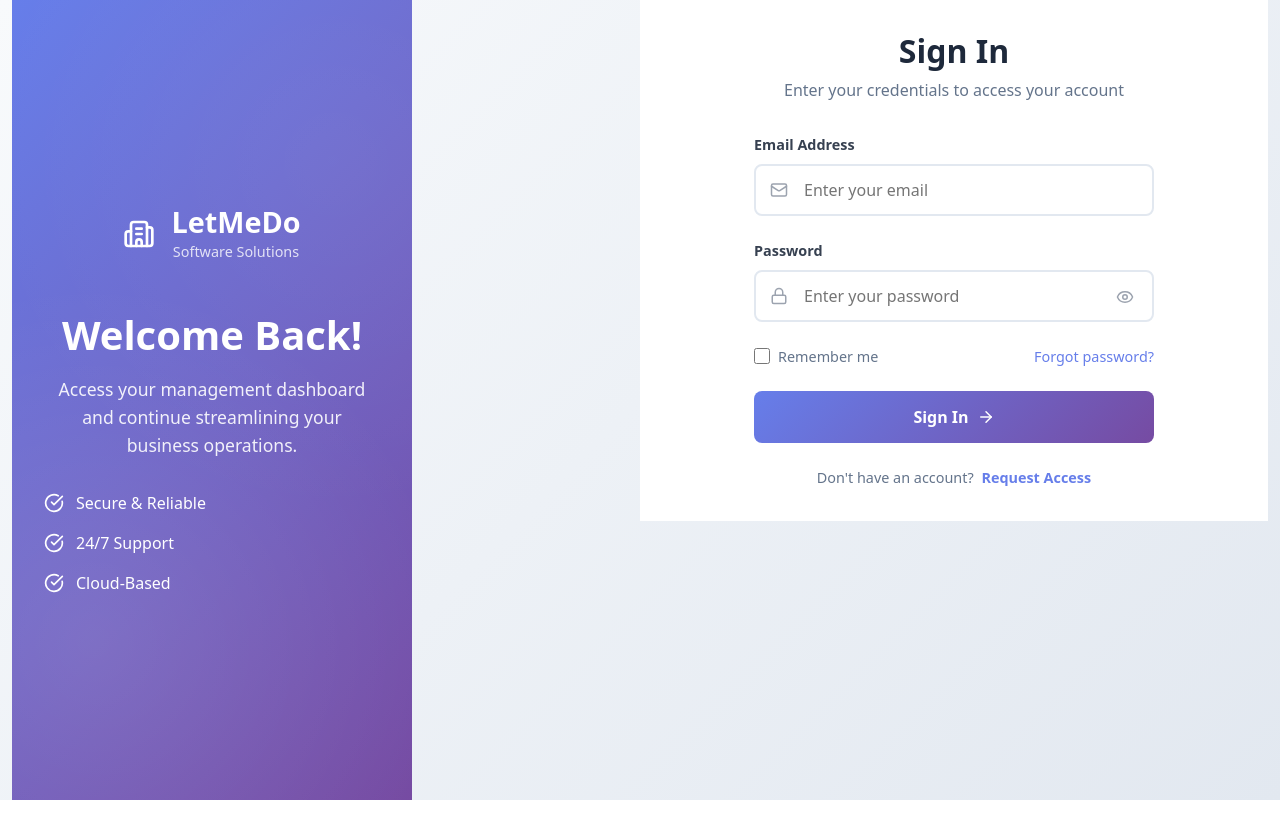
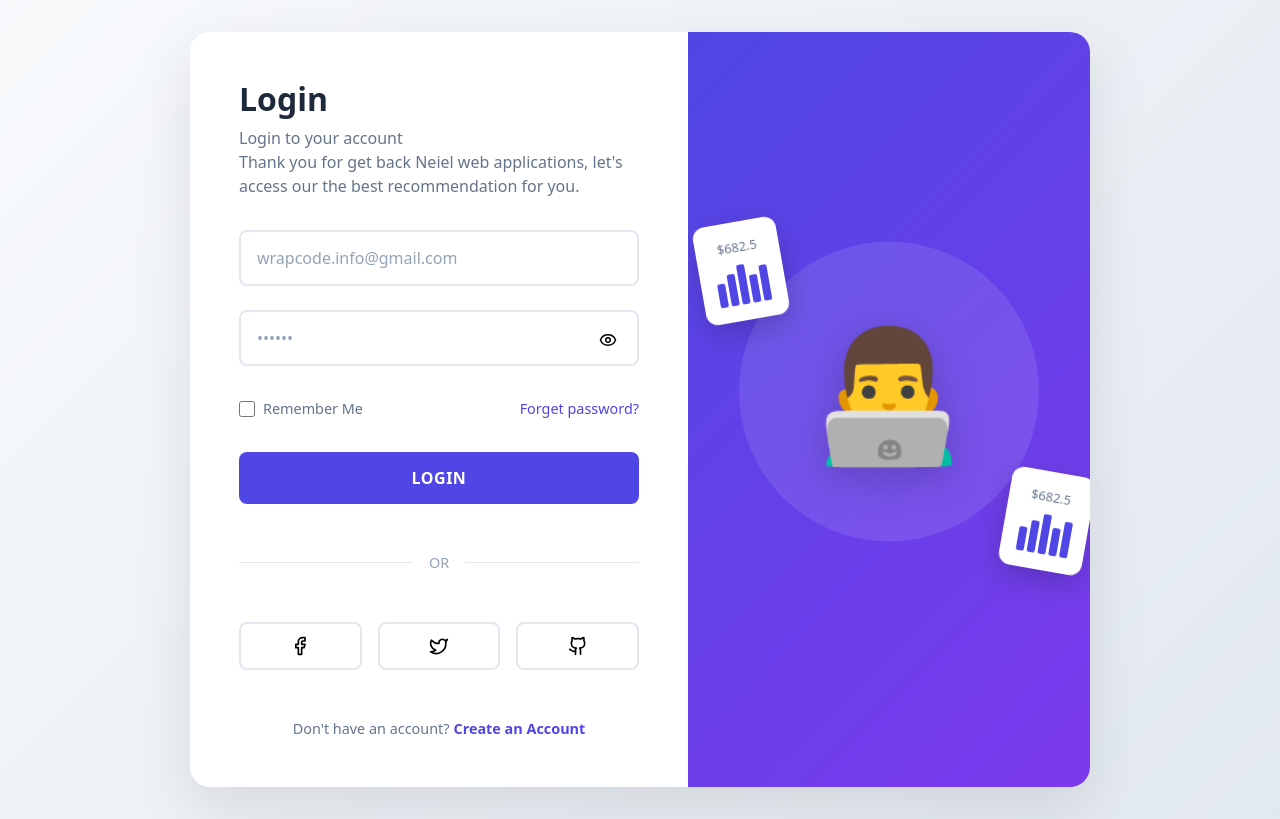
Before and after one commit to askideas/letmedo, a React (Vite) app: page /login in a window 1280 px wide. Built offline with nearby package versions, Linux system fonts and the light colour scheme; the HTML template or start-up script is replaced by a standard one.

Commit message:
Login commits

```diff
--- a/src/Components/Login/Login.css
+++ b/src/Components/Login/Login.css
@@ -2,135 +2,39 @@
 .login-container {
   background: linear-gradient(135deg, #f8fafc 0%, #e2e8f0 100%);
   min-height: 100vh;
-}
-
-/* Brand Section (Left Side - Desktop) */
-.brand-section {
-  background: linear-gradient(135deg, #667eea 0%, #764ba2 100%);
   display: flex;
   align-items: center;
   justify-content: center;
-  position: relative;
-  overflow: hidden;
 }
 
-.brand-section::before {
-  content: '';
-  position: absolute;
-  top: 0;
-  left: 0;
-  right: 0;
-  bottom: 0;
-  background:
-    radial-gradient(circle at 20% 80%, rgba(255, 255, 255, 0.1) 0%, transparent 50%),
-    radial-gradient(circle at 80% 20%, rgba(255, 255, 255, 0.05) 0%, transparent 50%);
+.login-main {
+  background: white;
+  border-radius: 20px;
+  box-shadow: 0 20px 60px rgba(0, 0, 0, 0.1);
+  overflow: hidden;
+  max-width: 900px;
+  width: 100%;
+  margin: 2rem;
+  display: flex;
+  min-height: 600px;
 }
 
-.brand-content {
-  position: relative;
-  z-index: 2;
-  text-align: center;
-  color: white;
-  max-width: 400px;
-  padding: 2rem;
-}
-
-.brand-logo {
-  display: flex;
-  align-items: center;
-  justify-content: center;
-  text-decoration: none;
-  color: white;
-  margin-bottom: 3rem;
-  gap: 1rem;
-}
-
-.brand-logo h3 {
-  margin: 0;
-  font-size: 1.8rem;
-  font-weight: 700;
-}
-
-.brand-logo span {
-  font-size: 0.9rem;
-  opacity: 0.8;
-}
-
-.welcome-text h1 {
-  font-size: 2.5rem;
-  font-weight: 700;
-  margin-bottom: 1rem;
-}
-
-.welcome-text p {
-  font-size: 1.1rem;
-  opacity: 0.9;
-  line-height: 1.6;
-  margin-bottom: 2rem;
-}
-
-.features-list {
+/* Form Section (Left Side) */
+.form-section {
+  flex: 1;
+  padding: 3rem;
   display: flex;
   flex-direction: column;
-  gap: 1rem;
-}
-
-.feature {
-  display: flex;
-  align-items: center;
-  gap: 0.75rem;
-  font-size: 1rem;
-}
-
-/* Form Section (Right Side) */
-.form-section {
-  display: flex;
-  align-items: center;
   justify-content: center;
-  padding: 2rem;
-  background: white;
-}
-
-.mobile-brand {
-  display: flex;
-  justify-content: space-between;
-  align-items: center;
-  margin-bottom: 2rem;
-  padding: 1rem 0;
-}
-
-.mobile-logo {
-  display: flex;
-  align-items: center;
-  gap: 0.5rem;
-  text-decoration: none;
-  color: #667eea;
-  font-size: 1.5rem;
-  font-weight: 700;
-}
-
-.back-link {
-  color: #667eea;
-  text-decoration: none;
-  font-size: 0.9rem;
-  padding: 0.5rem 1rem;
-  border: 1px solid #667eea;
-  border-radius: 6px;
-  transition: all 0.3s ease;
-}
-
-.back-link:hover {
-  background: #667eea;
-  color: white;
 }
 
 .login-form-wrapper {
   width: 100%;
   max-width: 400px;
+  margin: 0 auto;
 }
 
 .form-header {
-  text-align: center;
   margin-bottom: 2rem;
 }
 
@@ -144,6 +48,7 @@
 .form-header p {
   color: #64748b;
   font-size: 1rem;
+  line-height: 1.5;
 }
 
 /* Form Styling */
@@ -159,12 +64,6 @@
   gap: 0.5rem;
 }
 
-.form-group label {
-  font-weight: 600;
-  color: #374151;
-  font-size: 0.9rem;
-}
-
 .input-wrapper {
   position: relative;
   display: flex;
@@ -173,7 +72,7 @@
 
 .input-wrapper input {
   width: 100%;
-  padding: 0.75rem 1rem 0.75rem 3rem;
+  padding: 0.875rem 1rem;
   border: 2px solid #e2e8f0;
   border-radius: 8px;
   font-size: 1rem;
@@ -183,40 +82,12 @@
 
 .input-wrapper input:focus {
   outline: none;
-  border-color: #667eea;
-  box-shadow: 0 0 0 3px rgba(102, 126, 234, 0.1);
+  border-color: #4f46e5;
+  box-shadow: 0 0 0 3px rgba(79, 70, 229, 0.1);
 }
 
-.input-wrapper input:disabled {
-  background: #f8fafc;
-  cursor: not-allowed;
-}
-
-.input-icon {
-  position: absolute;
-  left: 1rem;
-  color: #9ca3af;
-  z-index: 2;
-}
-
-.password-toggle {
-  position: absolute;
-  right: 1rem;
-  background: none;
-  border: none;
-  color: #9ca3af;
-  cursor: pointer;
-  padding: 0.25rem;
-  transition: color 0.3s ease;
-}
-
-.password-toggle:hover {
-  color: #667eea;
-}
-
-.password-toggle:disabled {
-  cursor: not-allowed;
-  opacity: 0.5;
+.input-wrapper input::placeholder {
+  color: #94a3b8;
 }
 
 /* Form Options */
@@ -224,6 +95,7 @@
   display: flex;
   justify-content: space-between;
   align-items: center;
+  margin: 0.5rem 0;
 }
 
 .checkbox-wrapper {
@@ -238,11 +110,11 @@
 .checkbox-wrapper input {
   width: 1rem;
   height: 1rem;
-  accent-color: #667eea;
+  accent-color: #4f46e5;
 }
 
 .forgot-link {
-  color: #667eea;
+  color: #4f46e5;
   text-decoration: none;
   font-size: 0.9rem;
   font-weight: 500;
@@ -250,18 +122,14 @@
 }
 
 .forgot-link:hover {
-  color: #5a67d8;
+  color: #3730a3;
 }
 
 /* Submit Button */
 .submit-btn {
-  display: flex;
-  align-items: center;
-  justify-content: center;
-  gap: 0.5rem;
   width: 100%;
   padding: 0.875rem 1rem;
-  background: linear-gradient(135deg, #667eea 0%, #764ba2 100%);
+  background: #4f46e5;
   color: white;
   border: none;
   border-radius: 8px;
@@ -269,12 +137,14 @@
   font-weight: 600;
   cursor: pointer;
   transition: all 0.3s ease;
+  text-transform: uppercase;
+  letter-spacing: 0.5px;
 }
 
 .submit-btn:hover:not(:disabled) {
-  background: linear-gradient(135deg, #5a67d8 0%, #6b46c1 100%);
+  background: #3730a3;
   transform: translateY(-1px);
-  box-shadow: 0 10px 25px rgba(102, 126, 234, 0.3);
+  box-shadow: 0 10px 25px rgba(79, 70, 229, 0.3);
 }
 
 .submit-btn:disabled {
@@ -283,18 +153,65 @@
   transform: none;
 }
 
-.spinner {
-  width: 1rem;
-  height: 1rem;
-  border: 2px solid rgba(255, 255, 255, 0.3);
-  border-top: 2px solid white;
-  border-radius: 50%;
-  animation: spin 1s linear infinite;
+/* Divider */
+.divider {
+  display: flex;
+  align-items: center;
+  margin: 1.5rem 0;
+  color: #94a3b8;
+  font-size: 0.9rem;
 }
 
-@keyframes spin {
-  0% { transform: rotate(0deg); }
-  100% { transform: rotate(360deg); }
+.divider::before,
+.divider::after {
+  content: '';
+  flex: 1;
+  height: 1px;
+  background: #e2e8f0;
+}
+
+.divider span {
+  padding: 0 1rem;
+}
+
+/* Social Login Buttons */
+.social-login {
+  display: flex;
+  gap: 1rem;
+  margin-bottom: 1.5rem;
+}
+
+.social-btn {
+  flex: 1;
+  padding: 0.75rem;
+  border: 2px solid #e2e8f0;
+  border-radius: 8px;
+  background: white;
+  cursor: pointer;
+  transition: all 0.3s ease;
+  display: flex;
+  align-items: center;
+  justify-content: center;
+}
+
+.social-btn:hover {
+  border-color: #cbd5e1;
+  transform: translateY(-1px);
+}
+
+.social-btn.facebook:hover {
+  border-color: #1877f2;
+  color: #1877f2;
+}
+
+.social-btn.twitter:hover {
+  border-color: #1da1f2;
+  color: #1da1f2;
+}
+
+.social-btn.github:hover {
+  border-color: #333;
+  color: #333;
 }
 
 /* Sign Up Link */
@@ -305,82 +222,155 @@
 }
 
 .signup-link a {
-  color: #667eea;
+  color: #4f46e5;
   text-decoration: none;
   font-weight: 600;
   margin-left: 0.25rem;
 }
 
 .signup-link a:hover {
-  color: #5a67d8;
+  color: #3730a3;
 }
+
+/* Illustration Section (Right Side) */
+.illustration-section {
+  flex: 1;
+  background: linear-gradient(135deg, #4f46e5 0%, #7c3aed 100%);
+  display: flex;
+  align-items: center;
+  justify-content: center;
+  position: relative;
+  overflow: hidden;
+}
+
+.illustration-content {
+  text-align: center;
+  color: white;
+  z-index: 2;
+  position: relative;
+}
+
+.illustration-figure {
+  width: 300px;
+  height: 300px;
+  background: rgba(255, 255, 255, 0.1);
+  border-radius: 50%;
+  display: flex;
+  align-items: center;
+  justify-content: center;
+  margin: 0 auto 2rem;
+  position: relative;
+}
+
+.character {
+  font-size: 8rem;
+  filter: drop-shadow(0 10px 20px rgba(0, 0, 0, 0.2));
+}
+
+.charts {
+  position: absolute;
+  background: white;
+  padding: 1rem;
+  border-radius: 12px;
+  box-shadow: 0 10px 30px rgba(0, 0, 0, 0.2);
+}
+
+.chart-1 {
+  top: -20px;
+  left: -40px;
+  transform: rotate(-10deg);
+}
+
+.chart-2 {
+  bottom: -30px;
+  right: -50px;
+  transform: rotate(10deg);
+}
+
+.chart-title {
+  font-size: 0.8rem;
+  color: #64748b;
+  margin-bottom: 0.5rem;
+}
+
+.chart-value {
+  font-size: 1.2rem;
+  font-weight: 700;
+  color: #1e293b;
+}
+
+.chart-bars {
+  display: flex;
+  gap: 3px;
+  align-items: end;
+  height: 40px;
+  margin-top: 0.5rem;
+}
+
+.bar {
+  width: 8px;
+  background: #4f46e5;
+  border-radius: 2px;
+}
+
+.bar:nth-child(1) { height: 60%; }
+.bar:nth-child(2) { height: 80%; }
+.bar:nth-child(3) { height: 100%; }
+.bar:nth-child(4) { height: 70%; }
+.bar:nth-child(5) { height: 90%; }
 
 /* Mobile Responsive */
 @media (max-width: 991.98px) {
-  .login-container {
-    background: white;
+  .login-main {
+    flex-direction: column;
+    margin: 1rem;
+    max-width: 500px;
+  }
+
+  .illustration-section {
+    order: -1;
+    min-height: 200px;
+    flex: none;
+  }
+
+  .illustration-figure {
+    width: 150px;
+    height: 150px;
+    margin-bottom: 1rem;
+  }
+
+  .character {
+    font-size: 4rem;
+  }
+
+  .charts {
+    display: none;
   }
 
   .form-section {
-    padding: 1rem;
-    min-height: 100vh;
-  }
-
-  .mobile-brand {
-    background: linear-gradient(135deg, #667eea 0%, #764ba2 100%);
-    margin: -1rem -1rem 2rem -1rem;
-    padding: 1rem;
-    color: white;
-  }
-
-  .mobile-logo {
-    color: white;
-  }
-
-  .back-link {
-    color: white;
-    border-color: rgba(255, 255, 255, 0.3);
-    background: rgba(255, 255, 255, 0.1);
-  }
-
-  .back-link:hover {
-    background: rgba(255, 255, 255, 0.2);
+    padding: 2rem;
   }
 }
 
 @media (max-width: 576px) {
-  .form-section {
-    padding: 0.5rem;
+  .login-main {
+    margin: 0.5rem;
   }
 
-  .login-form-wrapper {
-    max-width: 100%;
+  .form-section {
+    padding: 1.5rem;
+  }
+
+  .social-login {
+    flex-direction: column;
   }
 
   .form-header h2 {
     font-size: 1.75rem;
   }
-
-  .mobile-brand {
-    flex-direction: column;
-    gap: 1rem;
-    text-align: center;
-  }
-
-  .brand-content {
-    padding: 1rem;
-  }
-
-  .welcome-text h1 {
-    font-size: 2rem;
-  }
-
-  .welcome-text p {
-    font-size: 1rem;
-  }
 }
 
-/* Smooth Animations */
+/* Animations */
 .login-form-wrapper {
   animation: fadeInUp 0.6s ease-out;
 }
@@ -394,6 +384,16 @@
     opacity: 1;
     transform: translateY(0);
   }
+}
+
+.illustration-figure {
+  animation: float 3s ease-in-out infinite;
+}
+
+@keyframes float {
+  0%, 100% { transform: translateY(0px); }
+  50% { transform: translateY(-10px); }
+}
 }
 
 .form-group {
--- a/src/Components/Login/Login.jsx
+++ b/src/Components/Login/Login.jsx
@@ -3,11 +3,9 @@ import { Link, useNavigate } from 'react-router-dom'
 import {
   Eye,
   EyeOff,
-  Mail,
-  Lock,
-  ArrowRight,
-  Building2,
-  CheckCircle
+  Facebook,
+  Twitter,
+  Github
 } from 'lucide-react'
 import { toast } from 'react-toastify'
 import './Login.css'
@@ -62,75 +60,25 @@ const Login = () => {
 
   return (
     <div className="login-container">
-      <div className="container-fluid vh-100">
-        <div className="row h-100 g-0">
-
-          {/* Left Side - Branding (Desktop only) */}
-          <div className="col-lg-6 d-none d-lg-flex">
-            <div className="brand-section">
-              <div className="brand-content">
-                <Link to="/" className="brand-logo">
-                  <Building2 size={32} />
-                  <div>
-                    <h3>LetMeDo</h3>
-                    <span>Software Solutions</span>
-                  </div>
-                </Link>
-
-                <div className="welcome-text">
-                  <h1>Welcome Back!</h1>
-                  <p>Access your management dashboard and continue streamlining your business operations.</p>
-                </div>
-
-                <div className="features-list">
-                  <div className="feature">
-                    <CheckCircle size={20} />
-                    <span>Secure & Reliable</span>
-                  </div>
-                  <div className="feature">
-                    <CheckCircle size={20} />
-                    <span>24/7 Support</span>
-                  </div>
-                  <div className="feature">
-                    <CheckCircle size={20} />
-                    <span>Cloud-Based</span>
-                  </div>
-                </div>
-              </div>
-            </div>
-          </div>
-
-          {/* Right Side - Login Form */}
-          <div className="col-12 col-lg-6">
+      <div className="login-main">
+        {/* Left Side - Login Form */}
         <div className="form-section">
-              {/* Mobile Header */}
-              <div className="mobile-brand d-lg-none">
-                <Link to="/" className="mobile-logo">
-                  <Building2 size={28} />
-                  <span>LetMeDo</span>
-                </Link>
-                <Link to="/" className="back-link">← Back to Home</Link>
-              </div>
-
           <div className="login-form-wrapper">
             <div className="form-header">
-                  <h2>Sign In</h2>
-                  <p>Enter your credentials to access your account</p>
+              <h2>Login</h2>
+              <p>Login to your account<br />Thank you for get back Neiel web applications, let's access our the best recommendation for you.</p>
             </div>
 
             <form onSubmit={handleSubmit} className="login-form">
               {/* Email Field */}
               <div className="form-group">
-                    <label htmlFor="email">Email Address</label>
                 <div className="input-wrapper">
-                      <Mail size={18} className="input-icon" />
                   <input
                     type="email"
-                        id="email"
                     name="email"
                     value={formData.email}
                     onChange={handleInputChange}
-                        placeholder="Enter your email"
+                    placeholder="wrapcode.info@gmail.com"
                     required
                     disabled={isLoading}
                   />
@@ -139,16 +87,13 @@ const Login = () => {
 
               {/* Password Field */}
               <div className="form-group">
-                    <label htmlFor="password">Password</label>
                 <div className="input-wrapper">
-                      <Lock size={18} className="input-icon" />
                   <input
                     type={showPassword ? 'text' : 'password'}
-                        id="password"
                     name="password"
                     value={formData.password}
                     onChange={handleInputChange}
-                        placeholder="Enter your password"
+                    placeholder="••••••"
                     required
                     disabled={isLoading}
                   />
@@ -157,6 +102,7 @@ const Login = () => {
                     className="password-toggle"
                     onClick={() => setShowPassword(!showPassword)}
                     disabled={isLoading}
+                    style={{ position: 'absolute', right: '1rem', background: 'none', border: 'none', cursor: 'pointer' }}
                   >
                     {showPassword ? <EyeOff size={18} /> : <Eye size={18} />}
                   </button>
@@ -173,9 +119,9 @@ const Login = () => {
                     onChange={handleInputChange}
                     disabled={isLoading}
                   />
-                      <span>Remember me</span>
+                  <span>Remember Me</span>
                 </label>
-                    <a href="#" className="forgot-link">Forgot password?</a>
+                <a href="#" className="forgot-link">Forget password?</a>
               </div>
 
               {/* Submit Button */}
@@ -184,25 +130,64 @@ const Login = () => {
                 className="submit-btn"
                 disabled={isLoading}
               >
-                    {isLoading ? (
-                      <>
-                        <span className="spinner"></span>
-                        Signing in...
-                      </>
-                    ) : (
-                      <>
-                        Sign In
-                        <ArrowRight size={18} />
-                      </>
-                    )}
+                {isLoading ? 'Signing in...' : 'LOGIN'}
               </button>
+
+              {/* Divider */}
+              <div className="divider">
+                <span>OR</span>
+              </div>
+
+              {/* Social Login Buttons */}
+              <div className="social-login">
+                <button type="button" className="social-btn facebook">
+                  <Facebook size={20} />
+                </button>
+                <button type="button" className="social-btn twitter">
+                  <Twitter size={20} />
+                </button>
+                <button type="button" className="social-btn github">
+                  <Github size={20} />
+                </button>
+              </div>
 
               {/* Sign Up Link */}
               <div className="signup-link">
                 Don't have an account?
-                    <a href="#"> Request Access</a>
+                <a href="#">Create an Account</a>
               </div>
             </form>
+          </div>
+        </div>
+
+        {/* Right Side - Illustration */}
+        <div className="illustration-section">
+          <div className="illustration-content">
+            <div className="illustration-figure">
+              <div className="character">👨‍💻</div>
+
+              {/* Chart 1 */}
+              <div className="charts chart-1">
+                <div className="chart-title">$682.5</div>
+                <div className="chart-bars">
+                  <div className="bar"></div>
+                  <div className="bar"></div>
+                  <div className="bar"></div>
+                  <div className="bar"></div>
+                  <div className="bar"></div>
+                </div>
+              </div>
+
+              {/* Chart 2 */}
+              <div className="charts chart-2">
+                <div className="chart-title">$682.5</div>
+                <div className="chart-bars">
+                  <div className="bar"></div>
+                  <div className="bar"></div>
+                  <div className="bar"></div>
+                  <div className="bar"></div>
+                  <div className="bar"></div>
+                </div>
               </div>
             </div>
           </div>
```
Lines whose indentation alone changed are shown as unchanged.
